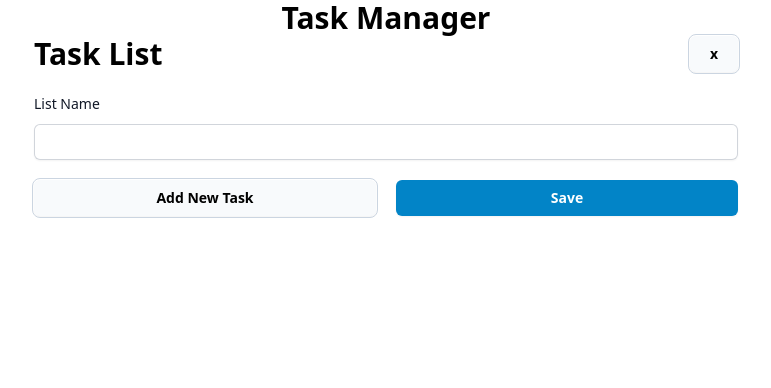
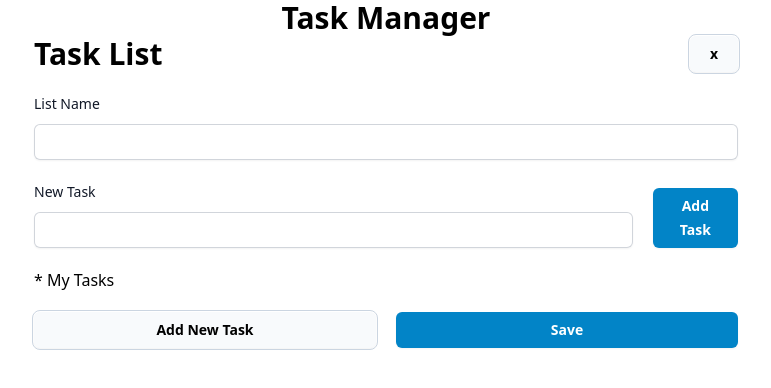
Before and after one commit to fernandorochaworld/task-manager, a React (Vite) app in the folder client/: page /task-list/1 in a window 1280 px wide. Shown: the top 388 px of the page, without its empty margins (254-1025 px from the left). Built offline with nearby package versions, Linux system fonts and the light colour scheme.

Commit message:
Update: Improves the Task List page allowing the addition of internal tasks.

```diff
--- a/client/src/App.jsx
+++ b/client/src/App.jsx
@@ -39,7 +39,7 @@ const App = () => {
         <Routes>
           <Route path="/" element={<TaskListIndex />} />
           <Route path="/task-list/:id?" element={<TaskList />} />
-          <Route path="/task" element={<Task />} />
+          <Route path="/task/:id?" element={<Task />} />
         </Routes>
       </div>
     </Router>
--- a/client/src/pages/TaskList.jsx
+++ b/client/src/pages/TaskList.jsx
@@ -3,39 +3,74 @@ import Button from "../components/Button";
 import Input from "../components/Input";
 import { useDispatch, useSelector } from "react-redux";
 import { addTaskList, setSelectedTaskList } from "../reducers/taskManagerReducer";
-import { useState } from "react";
+import { useEffect, useState } from "react";
 
 const taskListInitialData = {
     id: '',
     name: '',
     tasks: [],
 };
+const taskInitialData = {
+    id: null,
+    title: '',
+    description: null,
+    priority: 'medium',
+    status: 'todo',
+    dueDate: new Date().toJSON(),
+};
 
 const TaskList = () => {
-    const taskList = useSelector(state => state.taskManager.selectedTaskList);
     const { id } = useParams();
+    const taskList = useSelector(state => state.taskManager.taskListIndex.find(item => item.id == id));
 
     const dispatch = useDispatch();
     const navigate = useNavigate();
     const [data, setData] = useState(taskList || taskListInitialData);
+    const [taskTitle, setTaskTitle] = useState('');
 
     function handleGoBack() {
         navigate('/');
     }
 
-    function handleFieldChang(e) {
+    function handleFieldChange(e) {
         setData({
             ...data,
             [e.target.name]: e.target.value
         })
     }
 
+    function handleTaskTitleChange(e) {
+        setTaskTitle(e.target.value);
+    }
 
     const handleClickSave = () => {
-        data.id = data.id ?? data.name;
+        data.id = data.id || data.name;
+        console.log(data);
         dispatch(addTaskList(data));
         dispatch(setSelectedTaskList(null));
         navigate('/')
+    }
+
+    function handleSelectTask(task) {
+        console.log(task);
+        navigate(`/task/${task.id}`);
+    }
+
+    function handleAddTask(e) {
+        e.preventDefault();
+        e.stopPropagation();
+        const newTask = {
+            ...taskInitialData,
+            id: taskTitle,
+            title: taskTitle,
+        };
+        const newData = {
+            ...data,
+            tasks: data.tasks.map(item => item)
+        };
+        newData.tasks.push(newTask);
+        setData(newData);
+        setTaskTitle('');
     }
 
     return (
@@ -46,7 +81,28 @@ const TaskList = () => {
                 </h1>
                 <Button title="x" className="w-12" onClick={handleGoBack} />
             </div>
-            <Input type="text" name="name" title="List Name" value={data.name} onChange={handleFieldChang} />
+            <Input type="text" name="name" title="List Name" value={data.name} onChange={handleFieldChange} />
+
+
+            <form className="flex w-full justify-between items-end gap-5">
+                <Input type="text" name="taskTitle" title="New Task" value={taskTitle} onChange={handleTaskTitleChange} />
+                <Button type="submit" title="Add Task" styleType="primary" className="w-24" onClick={handleAddTask} />
+            </form>
+
+
+
+            <div className="w-full">
+                * My Tasks
+                <ul>
+                    {data.tasks.map(task => (
+                        <li key={task.id} className="flex justify-between items-center m-2 odd:bg-gray-100 even:bg-gray-50">
+                            {task.title}
+                            <Button className="w-28" title="Select ✔️" onClick={() => handleSelectTask(task)}></Button>
+                        </li>
+                    ))}
+                </ul>
+            </div>
+
             <Button title="Add New Task" className="flex-1" onClick={() => navigate('/task')} />
             <Button title="Save" type="submit" styleType="primary" className="flex-1" onClick={handleClickSave} />
         </form>
--- a/client/src/pages/TaskListIndex.jsx
+++ b/client/src/pages/TaskListIndex.jsx
@@ -10,7 +10,7 @@ const TaskListIndex = () => {
     function handleSelectTaskList(taskList) {
         console.log(taskList);
         dispatch(setSelectedTaskList(taskList));
-        navigate('/task-list');
+        navigate(`/task-list/${taskList.id}`);
     }
     return (
         <div className="flex flex-col gap-5">
@@ -25,7 +25,7 @@ const TaskListIndex = () => {
 
                 <ul>
                     {taskListIndex.map(taskList => (
-                        <li className="flex justify-between items-center m-2 odd:bg-gray-100 even:bg-gray-50">
+                        <li key={taskList.id} className="flex justify-between items-center m-2 odd:bg-gray-100 even:bg-gray-50">
                             {taskList.name}
                             <Button className="w-28" title="Select ✔️" onClick={() => handleSelectTaskList(taskList)}></Button>
                         </li>
--- a/client/src/reducers/taskManagerReducer.js
+++ b/client/src/reducers/taskManagerReducer.js
@@ -15,11 +15,11 @@ const initialState = {
       tasks: [
         {
           id: 'task1',
-          name: 'task1',
+          title: 'task1',
           description: 'My task 1',
           priority: 'high',
           status: 'todo',
-          dueDate: new Date(),
+          dueDate: new Date().toJSON(),
         }
       ]
     }
```
